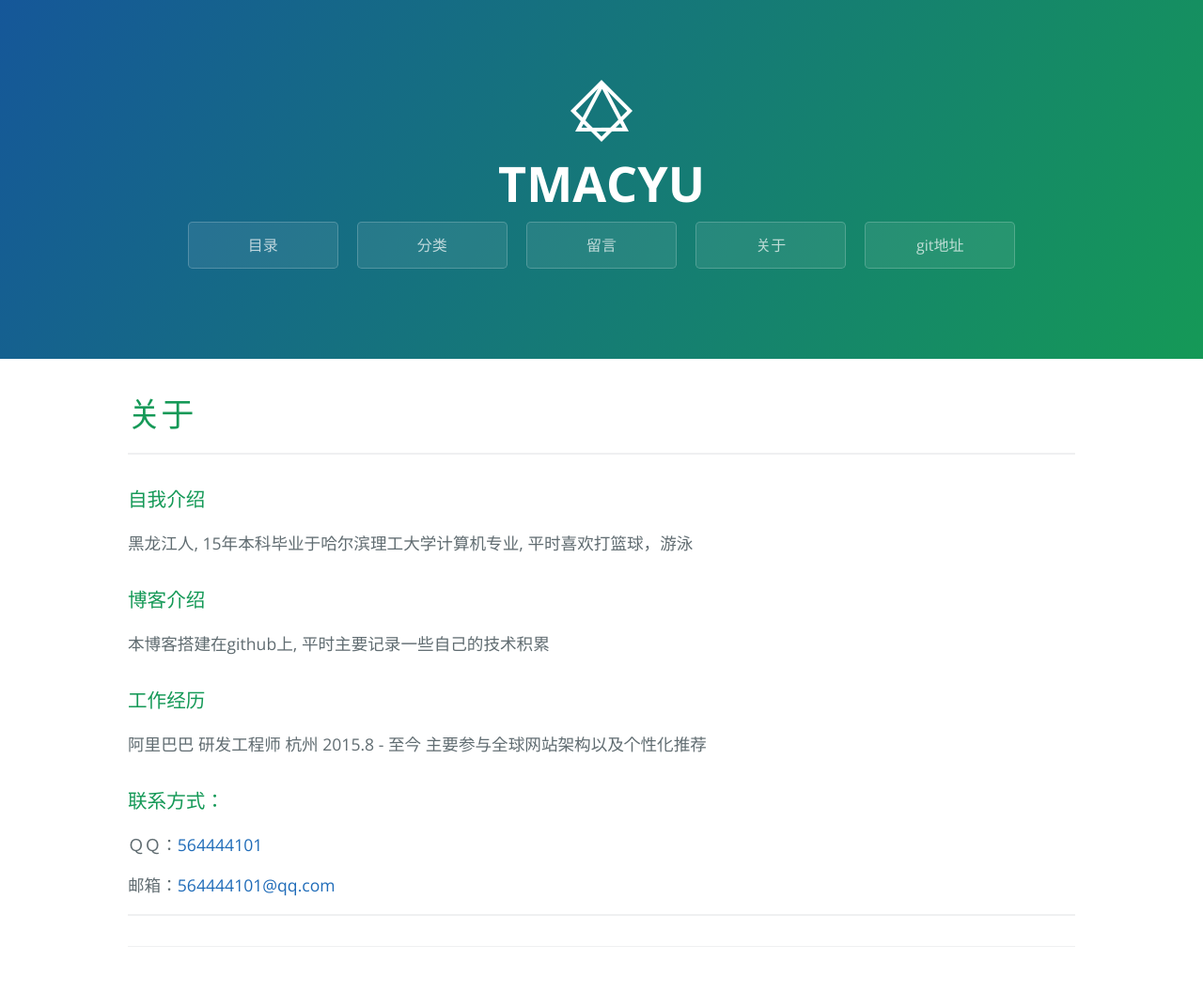
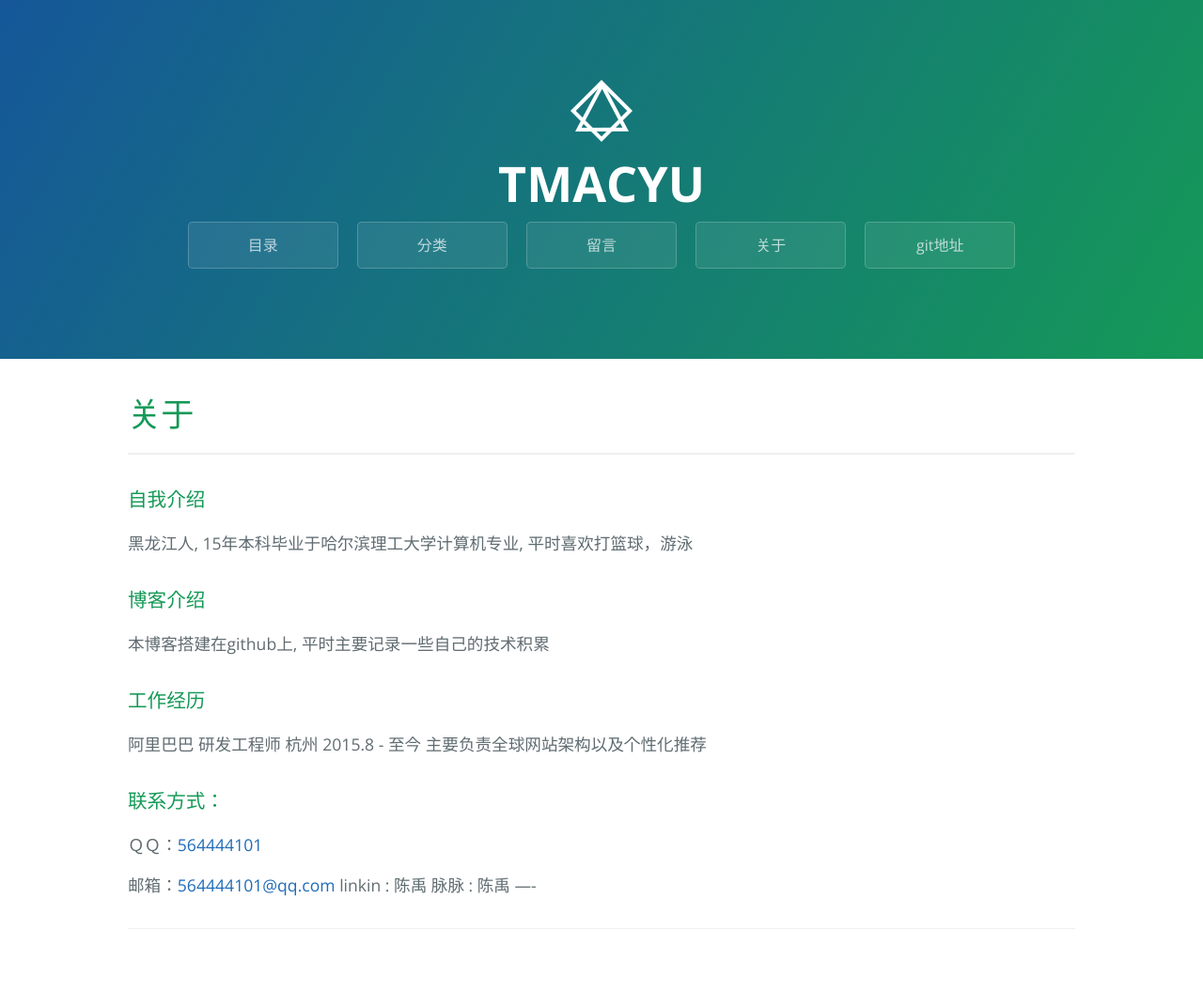
Before and after one commit to tmacyu/tmacyu.github.io, a Jekyll site: the page built from about/index.md, in a window 1280 px wide. Shown: the whole page at 94% size. Built offline with Jekyll 4.4.1, drawn with Linux system fonts in a browser that asks for light colours.

Commit message:
Update index.md

```diff
--- a/about/index.md
+++ b/about/index.md
@@ -13,12 +13,13 @@ comments: no
 本博客搭建在github上, 平时主要记录一些自己的技术积累
 
 ### 工作经历
-阿里巴巴 研发工程师 杭州 2015.8 - 至今 主要参与全球网站架构以及个性化推荐
+阿里巴巴 研发工程师 杭州 2015.8 - 至今 主要负责全球网站架构以及个性化推荐
 
 ### 联系方式：
 {% if site.qq %}
 ＱＱ：[{{ site.qq }}](tencent://message/?uin={{ site.qq }})
 {% endif %}
 邮箱：[{{ site.email }}](mailto:{{ site.email }})
-
+linkin : 陈禹
+脉脉 : 陈禹
 ----
```
